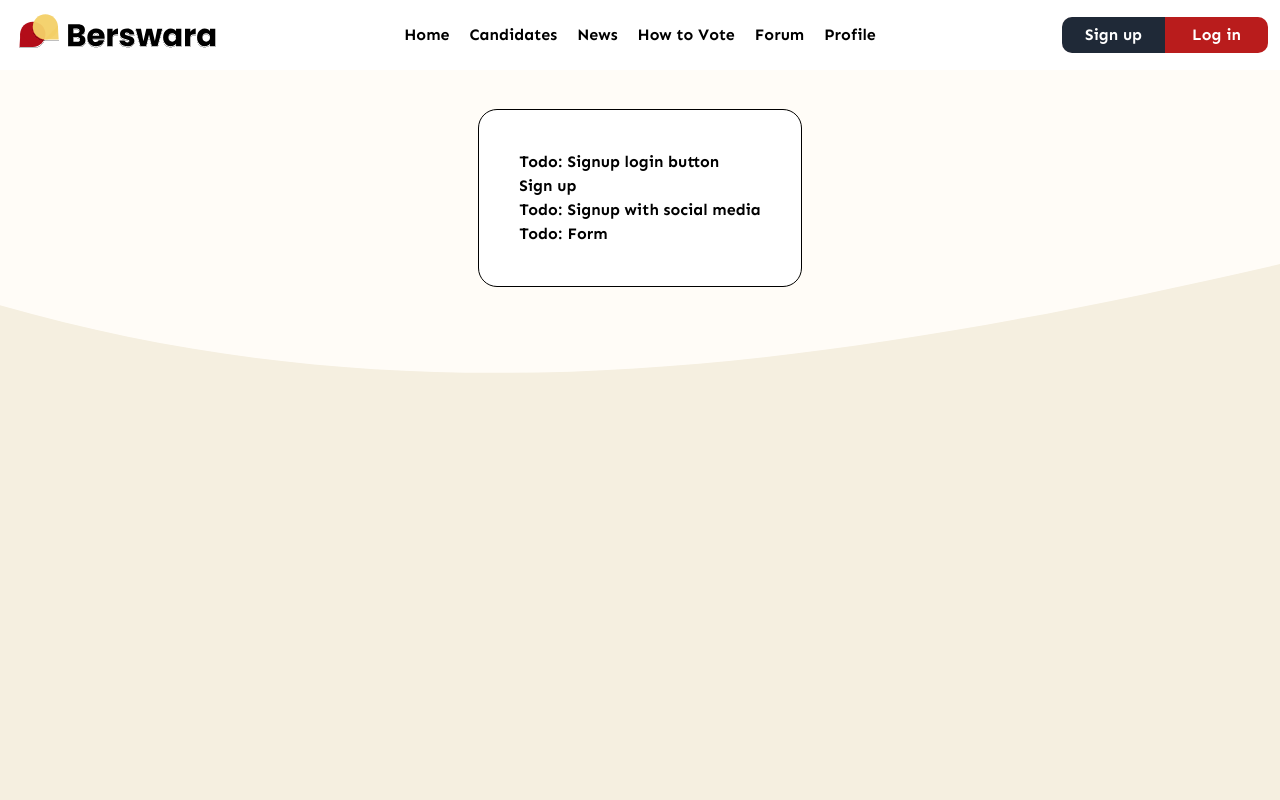
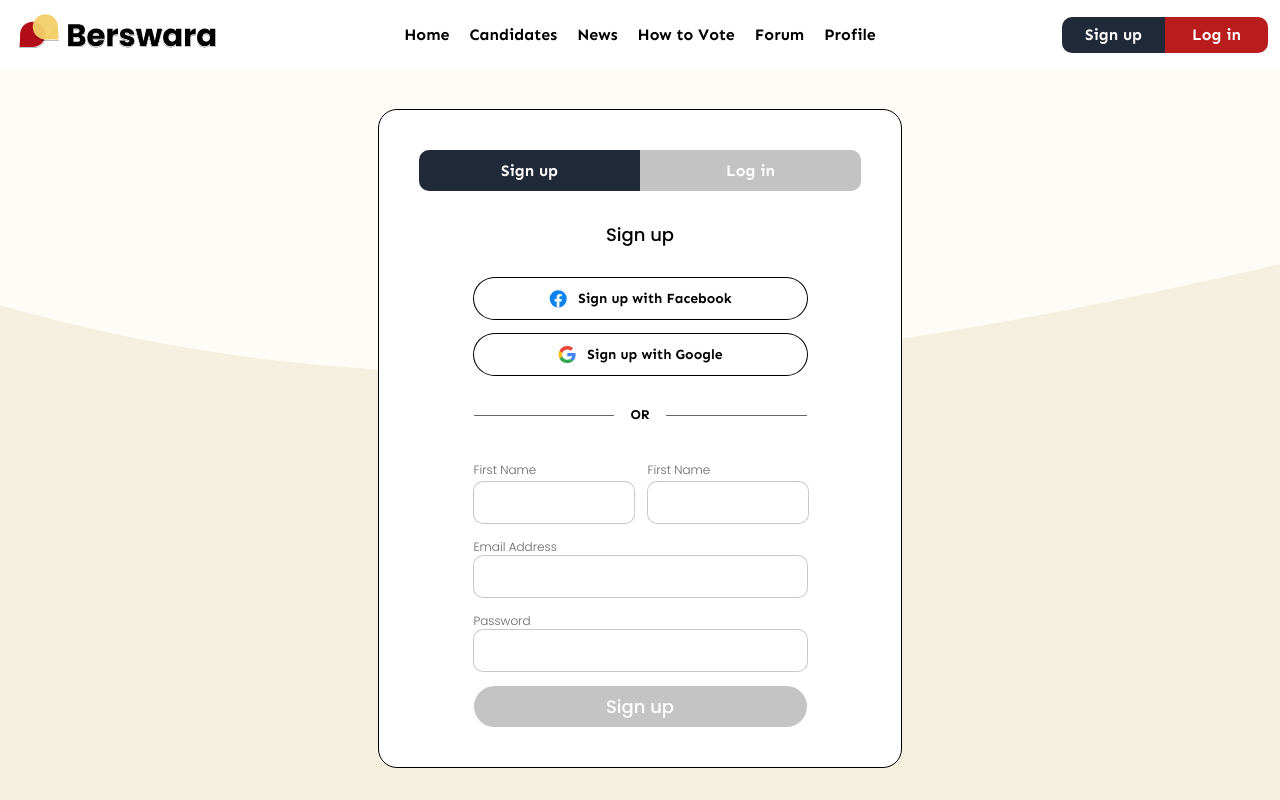
Before and after one commit to workshop-se/berswara-front, a Next.js app: page /auth/login in a window 1280 px wide. Shown: the top 800 px of the page. Built offline with nearby package versions, Linux system fonts and the light colour scheme.

Commit message:
feat:finish login page but needs several spacing arjustment

```diff
--- a/src/app/auth/login/page.tsx
+++ b/src/app/auth/login/page.tsx
@@ -1,17 +1,67 @@
+'use client'
+
+import { Poppins } from "next/font/google";
+import Link from 'next/link';
 import FormCard from '@/components/FormCard';
+import { authButton } from "@/configs/routes";
+import Image from 'next/image';
+
+
+const poppinsMed = Poppins({ weight: "500", subsets: ["latin"] });
+const poppinsReg = Poppins({ weight: "300", subsets: ["latin"] });
+
+const socials = [
+  { name: "Sign up with Facebook", src: "/images/facebook-color.svg", action: () => { throw "Not implemented yet!"; } },
+  { name: "Sign up with Google", src: "/images/google-color.svg", action: () => { throw "Not implemented yet!" } },
+]
+
 export default function Page() {
   return (
     <main className="flex justify-center p-[40px]">
       <FormCard>
-        <div>
-          Todo: Signup login button
+        <div className="w-[442px] h-[41px] rounded-[10px] bg-red-100 grid grid-cols-2 overflow-hidden">
+          <Link href={authButton[0].url} className="bg-gray-800 flex items-center justify-center text-white">{authButton[0].name}</Link>
+          <Link href={authButton[1].url} className="bg-[#C3C3C3] flex items-center justify-center text-white">{authButton[1].name}</Link>
         </div>
-        <h1>Sign up</h1>
-        <div>
-          Todo: Signup with social media
-        </div>
-        <div>
-          Todo: Form
+        <div className='w-[333px] mx-auto text-[18px]'>
+          <h1 className={`${poppinsMed.className} text-center p-[30px]`}>Sign up</h1>
+          <div className="grid grid-rows-2 gap-[15px]">
+            {socials.map((social) => (
+              <button onClick={social.action} className="bg-white flex items-center justify-center p-[10px] rounded-[30px] text-[14px] ring-1 ring-black">
+                <Image src={social.src} width={20} height={20} alt={social.name} />
+                <span className="ml-[10px]">{social.name}</span>
+              </button>
+            ))}
+          </div>
+          <div className="py-[30px]">
+            <fieldset className="border-t border-[#666666]">
+              <legend className="mx-auto px-4 text-[13.5px]">OR</legend>
+            </fieldset>
+          </div>
+          <form>
+            <div className="grid grid-cols-2 gap-[15px]">
+              <div>
+                <label htmlFor="firstName" className={`text-[#666666] ${poppinsReg.className} text-[12px]`}>First Name</label>
+                <input type="text" id="firstName" className="w-[160px] h-[41px] ring-1 ring-[#C9C9C9] rounded-[9px]" />
+              </div>
+              <div>
+                <label htmlFor="lastName" className={`text-[#666666] ${poppinsReg.className} text-[12px]`}>First Name</label>
+                <input type="text" id="lastName" className="w-[160px] h-[41px] ring-1 ring-[#C9C9C9] rounded-[9px]"/>
+              </div>
+
+              <div className="col-span-2 flex flex-col">
+                <label htmlFor="email" className={`text-[#666666] ${poppinsReg.className} text-[12px]`}>Email Address</label>
+                <input type="email" id="email" className="h-[41px] ring-1 ring-[#C9C9C9] rounded-[9px]"/>
+              </div>
+
+              <div className="col-span-2 flex flex-col">
+                <label htmlFor="password" className={`text-[#666666] ${poppinsReg.className} text-[12px]`}>Password</label>
+                <input type="password" id="password" className="h-[41px] ring-1 ring-[#C9C9C9] rounded-[9px]"/>
+              </div>
+
+              <button type="submit" className={`rounded-[30px] text-white h-[41px] col-span-2 bg-[#C4C4C4] ${poppinsMed.className}`}>Sign up</button>
+            </div>
+          </form>
         </div>
       </FormCard>
     </main>
```
Also changed, not shown: public/images/facebook-color.svg (added), public/images/google-color.svg (added).
